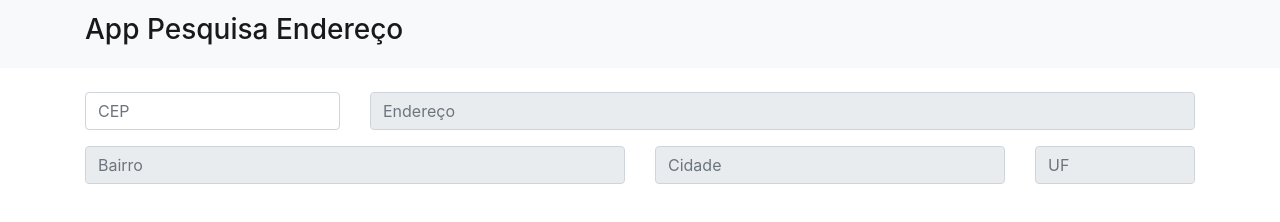
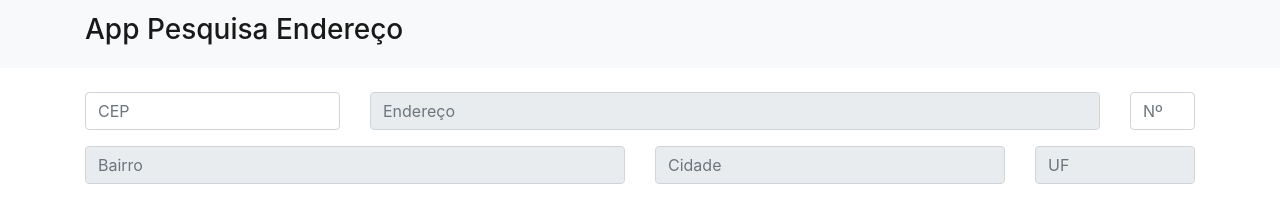
Before and after one commit to maleixorm/app-pesquisa-endereco, a plain HTML site: page index.html in a window 1280 px wide. Drawn offline with nearby package versions, Linux system fonts and the light colour scheme.

Commit message:
Adicionando o script em JS e os identificadores no html

```diff
--- a/index.html
+++ b/index.html
@@ -3,6 +3,7 @@
 		<meta charset="utf-8">
 		<title>App Pesquisa Endereço</title>
 		<link rel="stylesheet" href="https://stackpath.bootstrapcdn.com/bootstrap/4.1.3/css/bootstrap.min.css" integrity="sha384-MCw98/SFnGE8fJT3GXwEOngsV7Zt27NXFoaoApmYm81iuXoPkFOJwJ8ERdknLPMO" crossorigin="anonymous">
+		<script src="./script.js"></script>
 	</head>
 	<body>
 
@@ -17,23 +18,26 @@
 		<div class="container">
 			<div class="row form-group">
 				<div class="col-sm-3">
-					<input type="text" class="form-control" placeholder="CEP"/>
+					<input type="text" class="form-control" placeholder="CEP" onblur="getDadosEnderecoPorCEP(this.value);">
 				</div>
-				<div class="col-sm-9">
-					<input type="text" class="form-control" placeholder="Endereço" readonly />
+				<div class="col-sm-8">
+					<input type="text" class="form-control" placeholder="Endereço" readonly id="endereco">
+				</div>
+				<div class="col-sm-1">
+					<input type="text" class="form-control" placeholder="Nº" id="numero">
 				</div>
 			</div>
 
 			<div class="row form-group">
 				<div class="col-sm-6">
-					<input type="text" class="form-control" placeholder="Bairro" readonly />
+					<input type="text" class="form-control" placeholder="Bairro" readonly id="bairro">
 				</div>
 				<div class="col-sm-4">
-					<input type="text" class="form-control" placeholder="Cidade" readonly />
+					<input type="text" class="form-control" placeholder="Cidade" readonly id="cidade">
 				</div>
 
 				<div class="col-sm-2">
-					<input type="text" class="form-control" placeholder="UF" readonly />
+					<input type="text" class="form-control" placeholder="UF" readonly id="uf">
 				</div>
 			</div>
 		</div>
```
